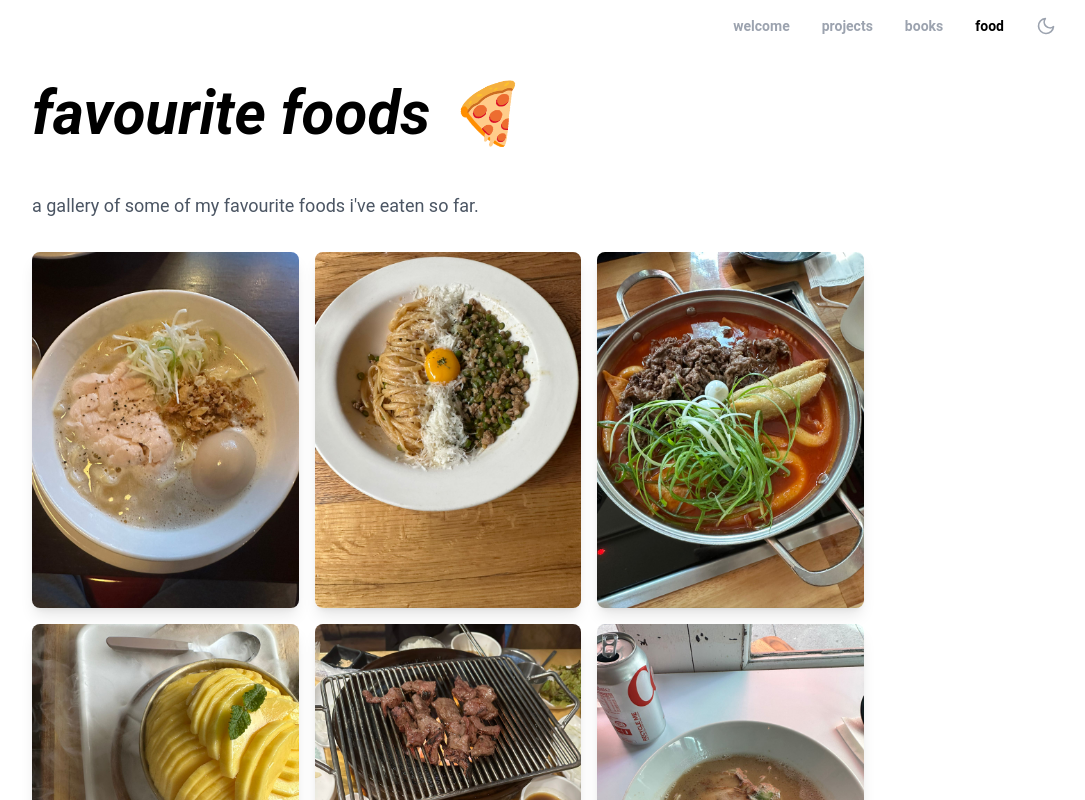
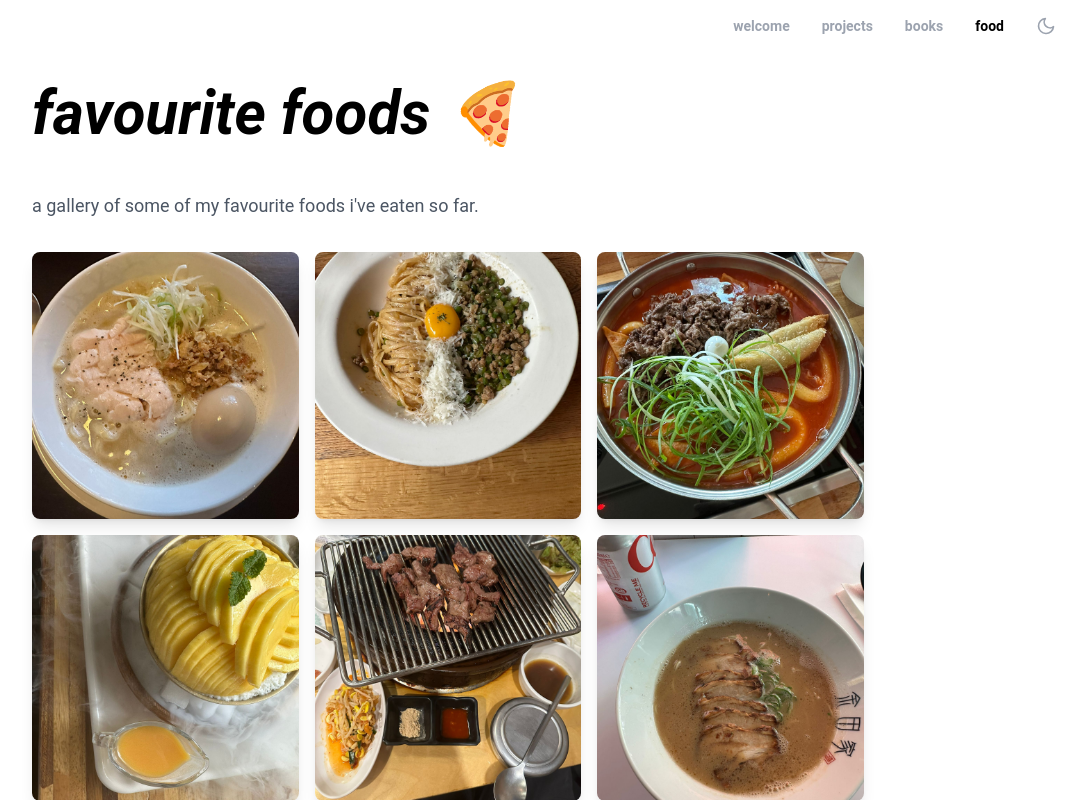
Before and after one commit to ItsBeans/portfolioV3, a Next.js app: page /food in a window 1280 px wide. Shown: the top 800 px of the page, without its empty margins (192-1277 px from the left). Built offline with nearby package versions, Linux system fonts and the light colour scheme.

Commit message:
lazy loading for food images

```diff
--- a/app/food/page.tsx
+++ b/app/food/page.tsx
@@ -1,5 +1,6 @@
 import Header from "../Header";
 import { DockDemo } from '../Footer2';
+import Image from 'next/image';
 
 const foodImages = [
     {src: "/food1.jpg", caption: "Duck Ramen, South Korea"},
@@ -11,7 +12,6 @@ const foodImages = [
     {src: "/food7.jpg", caption: "Cheeseburger, London UK"},
     {src: "/food8.jpg", caption: "Pork belly bbq, South Korea"},
 ];
-
 
 export default function Food() {
     return (
@@ -25,15 +25,20 @@ export default function Food() {
                 a gallery of some of my favourite foods i've eaten so far.
             </p>
 
-      {/* Gallery Grid */}
+            {/* Gallery Grid with Lazy Loading */}
             <div className="grid grid-cols-2 md:grid-cols-3 gap-4">
                 {foodImages.map((food, index) => (
                     <div key={index} className="relative overflow-hidden rounded-lg shadow-lg hover:shadow-xl transition-shadow group dark:shadow-gray-800">
-            <img
+                        <div className="aspect-square relative">
+                            <Image
                                 src={food.src}
                                 alt={food.caption}
-              className="w-full h-full object-cover hover:scale-105 transition-transform duration-300"
+                                fill
+                                className="object-cover hover:scale-105 transition-transform duration-300"
+                                loading={index < 4 ? "eager" : "lazy"}
+                                sizes="(max-width: 768px) 50vw, 33vw"
                             />
+                        </div>
 
                         {/* Caption Overlay */}
                         <div className="absolute inset-0 bg-black bg-opacity-50 flex items-center justify-center opacity-0 group-hover:opacity-100 transition-opacity duration-300">
```
Lines whose indentation alone changed are shown as unchanged.
